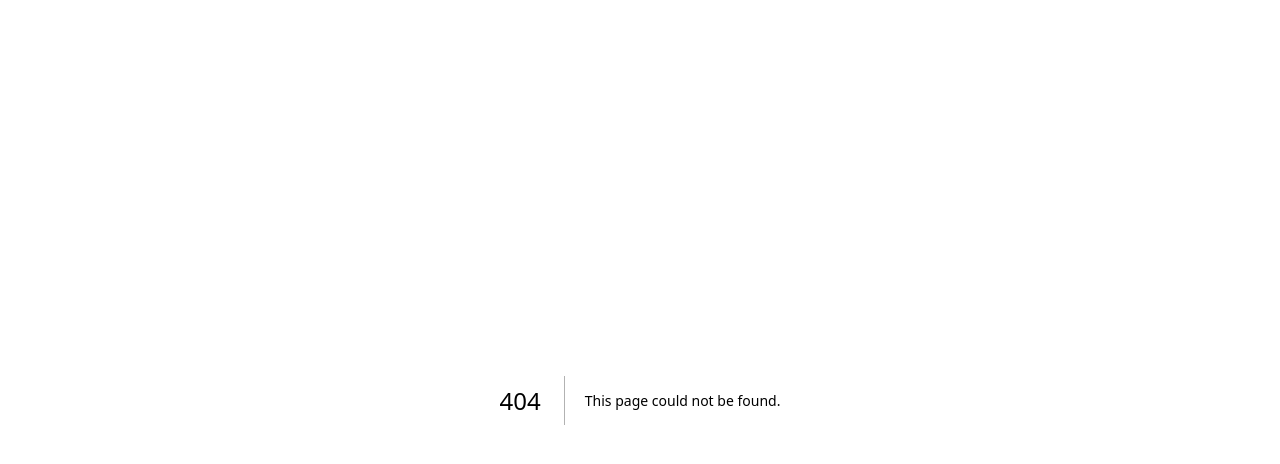
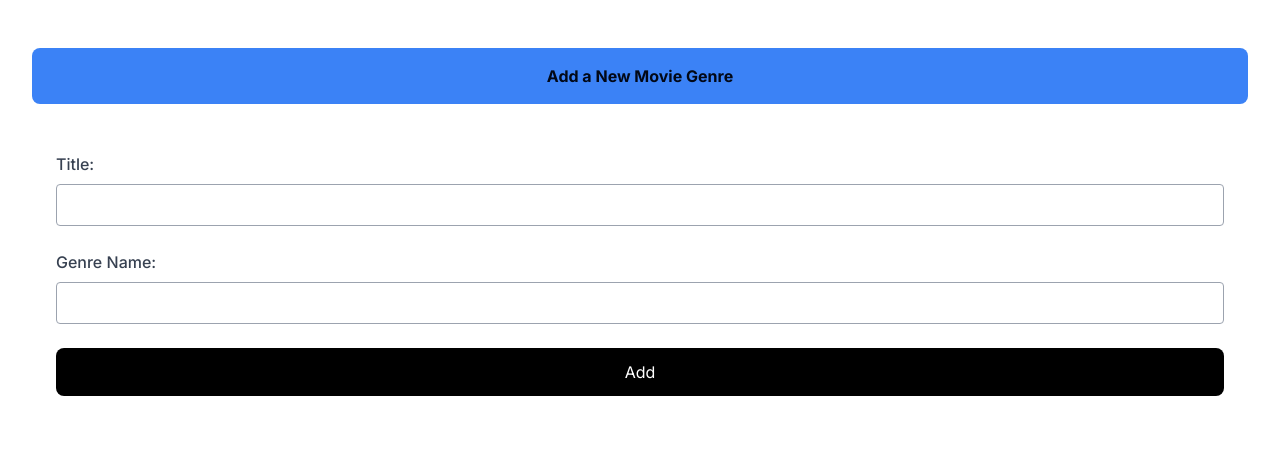
Before and after one commit to Gr-24-07/movie-shop, a Next.js app: page /movie-genre in a window 1280 px wide. Before the commit this address had no page. Shown: the top 464 px of the page. Built offline with nearby package versions, Linux system fonts and the light colour scheme.

Commit message:
Genre add button is done

```diff
--- /dev/null
+++ b/app/components/genre-addbutton.tsx
@@ -0,0 +1,21 @@
+"use client";
+
+import { useFormStatus } from "react-dom";
+
+export type AddButtonProps = {
+    children?: React.ReactNode;
+};
+
+export default function AddButton({ children }: AddButtonProps) {
+    const { pending } = useFormStatus();
+
+    return(
+        <button
+            type="submit"
+            className="bg-black text-white w-full rounded-lg px-4 py-3 disabled:opacity-50"
+            disabled = {pending}
+        >
+            {pending ? "Loading..." : children ?? "Add"}
+        </button>
+    );
+}
--- /dev/null
+++ b/app/movie-genre/page.tsx
@@ -0,0 +1,58 @@
+"use client";
+
+import React, { useState } from "react";
+import AddButton from "../components/genre-addbutton";
+
+export default function MovieGenre() {
+    const [title, setTitle] = useState("");
+    const [genre, setGenre] = useState("");
+
+    const handleSubmit = async (e: React.FormEvent) => {
+        e.preventDefault();
+        console.log("Title:", title);
+        console.log("Genre:", genre);
+    };
+
+    return (
+        <main className="container mx-auto my-12">
+
+            <div className=" bg-blue-500 p-4 rounded-lg font-bold">
+                <h1 className="text-center">Add a New Movie Genre</h1>
+            </div>
+
+            <form className=" p-6  mt-6 space-y-6" onSubmit={handleSubmit}>
+                <div className="flex flex-col">
+                    <label htmlFor="title" className="text-gray-700 font-medium mb-2">
+                        Title:
+                    </label>
+                    <input
+                        type="text"
+                        id="title"
+                        name="title"
+                        value={title}
+                        onChange={(e) => setTitle(e.target.value)}
+                        className="border border-gray-400 p-2 rounded focus:outline-none focus:border-blue-500"
+                        required
+                    />
+                </div>
+
+                <div className="flex flex-col">
+                    <label htmlFor="genre" className="text-gray-700 font-medium mb-2">
+                        Genre Name:
+                    </label>
+                    <input
+                        type="text"
+                        id="genre"
+                        name="genre"
+                        value={genre}
+                        onChange={(e) => setGenre(e.target.value)}
+                        className="border border-gray-400 p-2 rounded focus:outline-none focus:border-blue-500"
+                        required
+                    />
+                </div>
+
+                <AddButton />
+            </form>
+        </main>
+    );
+}
```
Also changed, not shown: 1 other file (tests, documents, lock files or other folders).
